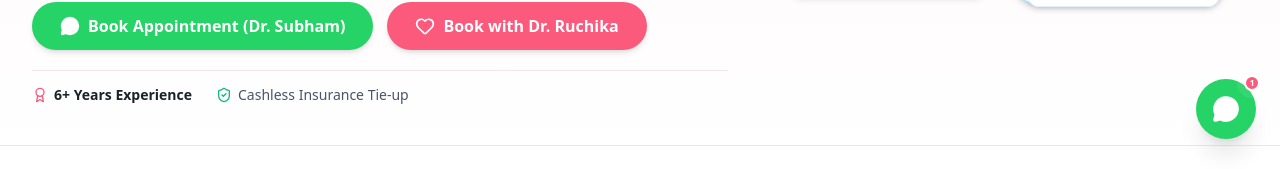
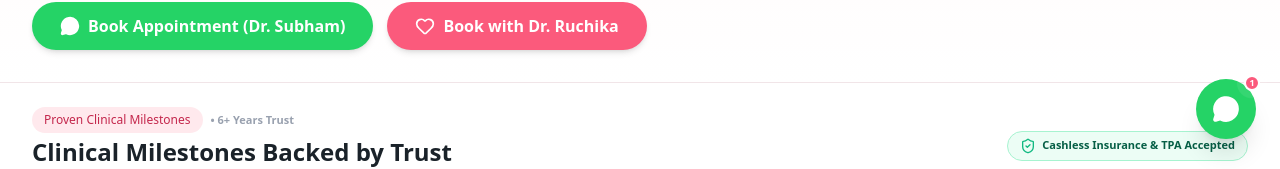
Before and after one commit to prince8809/drruchikasubham, a Next.js app in the folder website/: page / in a window 1280 px wide. Shown: the part 637-806 px from the top of the page. Built offline with nearby package versions, Linux system fonts and the light colour scheme.

Commit message:
Remove redundant 6+ Years Experience and Cashless Insurance badges after hero CTA

```diff
--- a/website/src/components/home/HeroSection.tsx
+++ b/website/src/components/home/HeroSection.tsx
@@ -2,12 +2,12 @@
 
 import Image from "next/image";
 import Link from "next/link";
-import { MessageCircle, ShieldCheck, Heart, Sparkles, Award } from "lucide-react";
+import { MessageCircle, Heart, Sparkles } from "lucide-react";
 import { WHATSAPP_SUBHAM, WHATSAPP_RUCHIKA } from "@/lib/constants";
 
 export default function HeroSection() {
   return (
-    <section id="doctors" className="relative overflow-hidden bg-gradient-to-b from-[#FFF5F7] via-[#FFF8F9] to-white pt-8 pb-8 sm:pt-12 sm:pb-10 lg:pt-14 lg:pb-10">
+    <section id="doctors" className="relative overflow-hidden bg-gradient-to-b from-[#FFF5F7] via-[#FFF8F9] to-white pt-8 pb-6 sm:pt-12 sm:pb-8 lg:pt-14 lg:pb-8">
       {/* Gentle background accent glows */}
       <div className="absolute top-0 right-0 w-96 h-96 bg-[#FFE9ED] rounded-full filter blur-3xl opacity-50 -z-10 pointer-events-none"></div>
       <div className="absolute bottom-6 left-0 w-96 h-96 bg-[#E3F4FC] rounded-full filter blur-3xl opacity-50 -z-10 pointer-events-none"></div>
@@ -60,18 +60,6 @@ export default function HeroSection() {
                 <Heart className="w-4 h-4 sm:w-5 sm:h-5" />
                 <span>Book with Dr. Ruchika</span>
               </a>
-            </div>
-
-            {/* Trust Badges */}
-            <div className="pt-3.5 border-t border-[#F1E5E8] flex flex-wrap items-center justify-center lg:justify-start gap-y-2 gap-x-6 text-xs sm:text-sm text-[#475569]">
-              <div className="flex items-center gap-1.5">
-                <Award className="w-4 h-4 text-[#FB5A7C]" />
-                <span className="font-semibold text-[#1A2229]">6+ Years Experience</span>
-              </div>
-              <div className="flex items-center gap-1.5">
-                <ShieldCheck className="w-4 h-4 text-[#10B981]" />
-                <span>Cashless Insurance Tie-up</span>
-              </div>
             </div>
           </div>
 
```
